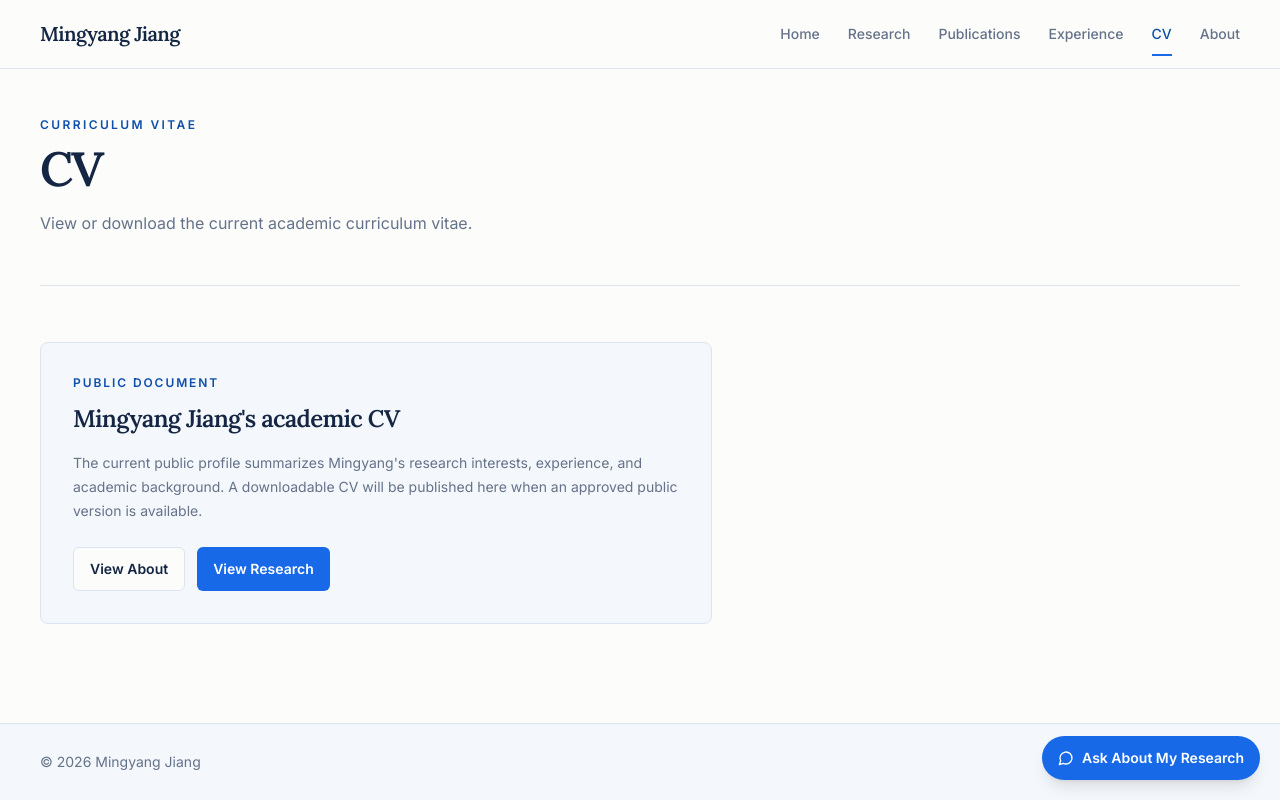
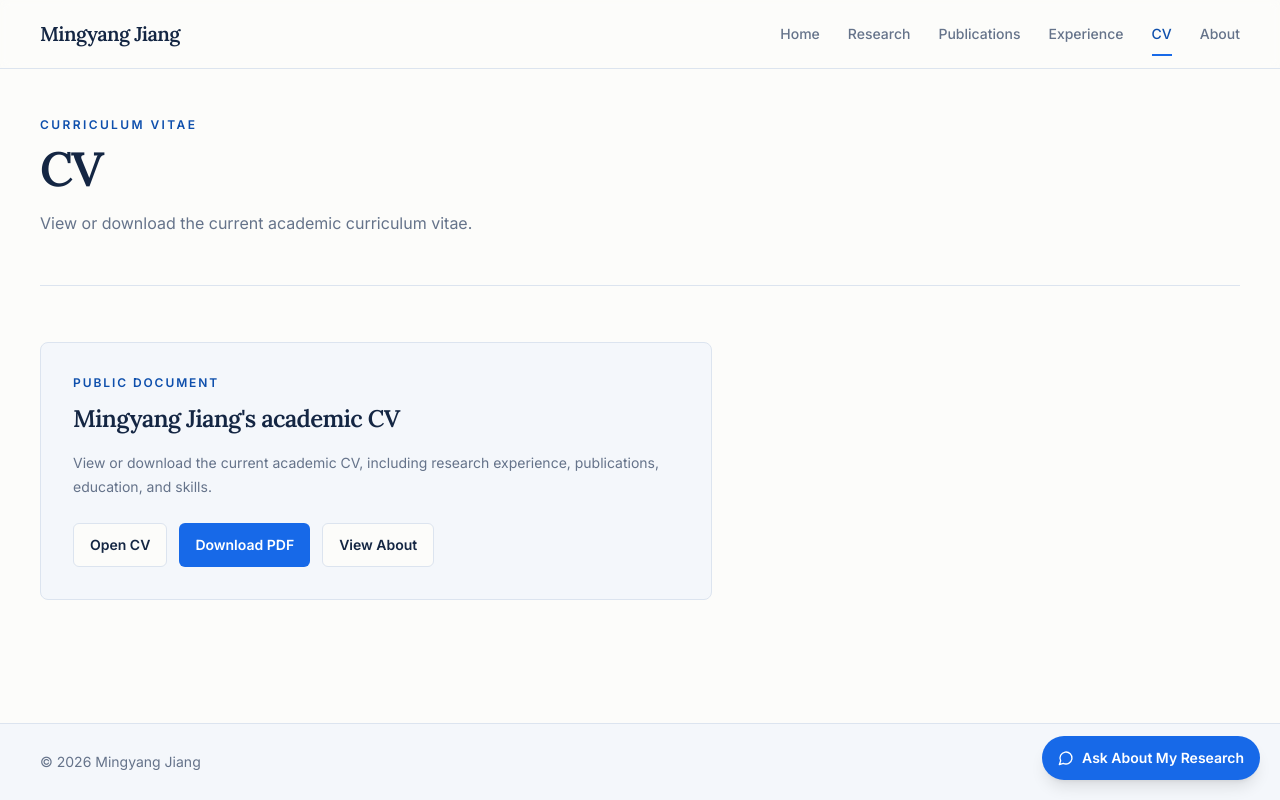
Before and after one commit to 0oJimmyo0/ES-3890-website, a Next.js app: page /cv in a window 1280 px wide. Built offline with nearby package versions, Linux system fonts and the light colour scheme.

Commit message:
Publish academic CV on website

```diff
--- a/src/app/cv/page.tsx
+++ b/src/app/cv/page.tsx
@@ -4,6 +4,8 @@ import { PageFrame } from "@/components/layout/PageFrame";
 import { PageHeader } from "@/components/layout/PageHeader";
 import { Button } from "@/components/ui/Button";
 import { profile } from "@/data/profile";
+
+const CV_URL = "/cv/Mingyang_Jiang_CV.pdf";
 
 export const metadata: Metadata = {
   title: "CV | Mingyang Jiang",
@@ -25,11 +27,18 @@ export default function CVPage() {
             {profile.name}&apos;s academic CV
           </h2>
           <p className="mt-4 text-sm leading-6 text-muted">
-            The current public profile summarizes Mingyang&apos;s research interests, experience, and academic background. A downloadable CV will be published here when an approved public version is available.
+            View or download the current academic CV, including research experience, publications, education, and skills.
           </p>
           <div className="mt-6 flex flex-wrap gap-3">
+            <Button href={CV_URL} variant="secondary">Open CV</Button>
+            <a
+              href={CV_URL}
+              download
+              className="inline-flex min-h-11 items-center justify-center rounded-md bg-accent px-4 text-sm font-semibold text-white transition-colors hover:bg-accent-dark focus-visible:outline-none focus-visible:ring-2 focus-visible:ring-accent focus-visible:ring-offset-2"
+            >
+              Download PDF
+            </a>
             <Button href="/about" variant="secondary">View About</Button>
-            <Button href="/research">View Research</Button>
           </div>
         </div>
       </section>
--- a/src/components/home/Hero.tsx
+++ b/src/components/home/Hero.tsx
@@ -43,9 +43,9 @@ export function Hero() {
             <Button href="/research">
               View Research <ArrowRight aria-hidden="true" size={16} />
             </Button>
-            <Button href="/cv" variant="secondary">
+            <Button href="/cv/Mingyang_Jiang_CV.pdf" variant="secondary">
               <FileText aria-hidden="true" size={16} />
-              View CV
+              Download CV
             </Button>
           </div>
         </div>
```
Also changed, not shown: 2 other files (tests, documents, lock files or other folders).
